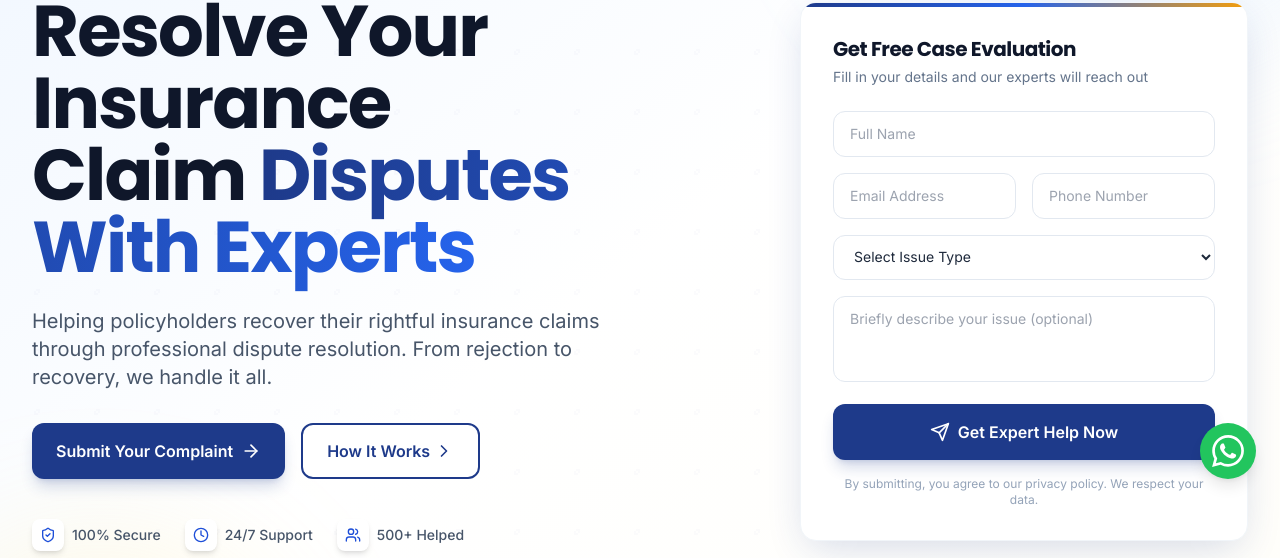
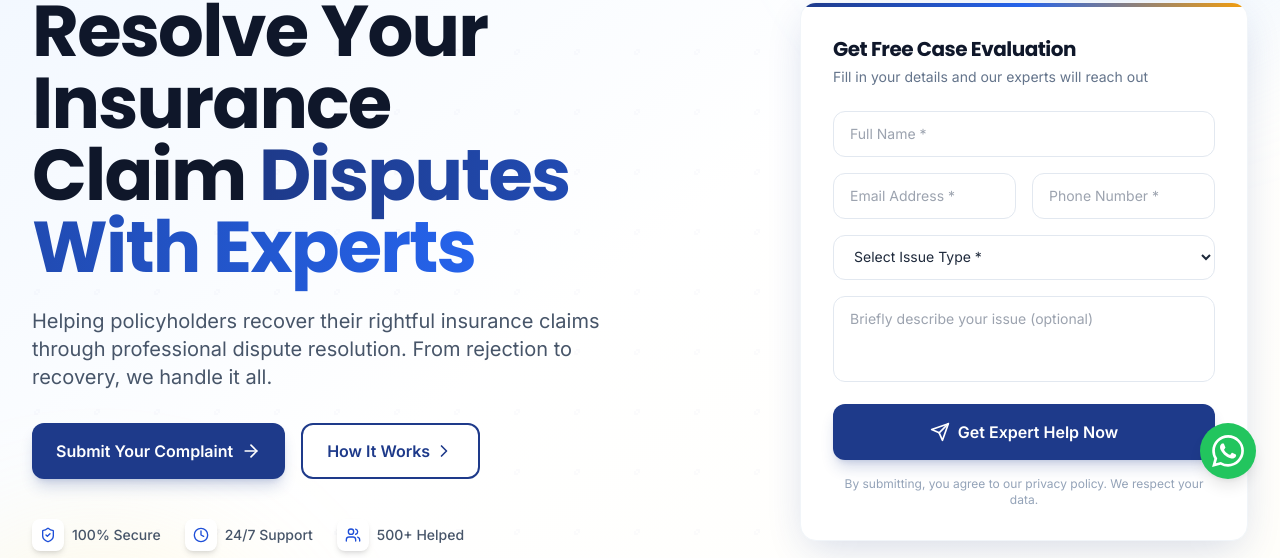
Before and after one commit to kanoigroups-stack/claimresolve-pro, a Next.js app: page / in a window 1280 px wide. Shown: the part 225-783 px from the top of the page. Built offline with nearby package versions, Linux system fonts and the light colour scheme.

Commit message:
Update LeadCaptureForm.tsx

```diff
--- a/components/forms/LeadCaptureForm.tsx
+++ b/components/forms/LeadCaptureForm.tsx
@@ -2,11 +2,11 @@
 
 import { useState } from "react";
 import { motion } from "framer-motion";
-import { Send, CheckCircle, Loader2 } from "lucide-react";
+import { Send, CheckCircle, Loader2, AlertCircle } from "lucide-react";
 
 const issueTypes = ["Claim Rejection", "Claim Delay", "Short Settlement", "Mis-selling", "Policy Dispute", "Other"];
 
-// CORRECT Google Form details
+// Google Form details
 const GOOGLE_FORM_ID = "1FAIpQLSeTkodT19oTHy2ZJeKm_uG1imDMRr_CTrPnlyuVNkYsOD9zFA";
 const GOOGLE_FORM_ENTRIES = {
   name: "entry.280581221",
@@ -16,32 +16,85 @@ const GOOGLE_FORM_ENTRIES = {
   message: "entry.1257999619",
 };
 
+interface FormErrors {
+  name?: string;
+  email?: string;
+  phone?: string;
+  issueType?: string;
+}
+
 export default function LeadCaptureForm() {
   const [formData, setFormData] = useState({ name: "", email: "", phone: "", issueType: "", message: "" });
+  const [errors, setErrors] = useState<FormErrors>({});
   const [isSubmitting, setIsSubmitting] = useState(false);
   const [isSubmitted, setIsSubmitted] = useState(false);
 
+  const validate = (): boolean => {
+    const newErrors: FormErrors = {};
+    let isValid = true;
+
+    // Name validation
+    if (!formData.name.trim()) {
+      newErrors.name = "Full name is required";
+      isValid = false;
+    } else if (formData.name.trim().length < 2) {
+      newErrors.name = "Name must be at least 2 characters";
+      isValid = false;
+    }
+
+    // Email validation
+    const emailRegex = /^[^\s@]+@[^\s@]+\.[^\s@]+$/;
+    if (!formData.email.trim()) {
+      newErrors.email = "Email address is required";
+      isValid = false;
+    } else if (!emailRegex.test(formData.email)) {
+      newErrors.email = "Please enter a valid email address";
+      isValid = false;
+    }
+
+    // Phone validation - Indian mobile: starts with 5-9, followed by 9 digits
+    const phoneRegex = /^[5-9][0-9]{9}$/;
+    if (!formData.phone.trim()) {
+      newErrors.phone = "Phone number is required";
+      isValid = false;
+    } else if (!phoneRegex.test(formData.phone)) {
+      newErrors.phone = "Enter a valid 10-digit Indian mobile number";
+      isValid = false;
+    }
+
+    // Issue type validation
+    if (!formData.issueType) {
+      newErrors.issueType = "Please select an issue type";
+      isValid = false;
+    }
+
+    setErrors(newErrors);
+    return isValid;
+  };
+
+  const handleChange = (field: string, value: string) => {
+    setFormData((prev) => ({ ...prev, [field]: value }));
+    // Clear error for this field when user starts typing
+    if (errors[field as keyof FormErrors]) {
+      setErrors((prev) => ({ ...prev, [field]: undefined }));
+    }
+  };
+
   const handleSubmit = (e: React.FormEvent) => {
     e.preventDefault();
+
+    if (!validate()) return;
+
     setIsSubmitting(true);
 
-    // Build the Google Form submission URL with all data
     const formUrl = `https://docs.google.com/forms/d/e/${GOOGLE_FORM_ID}/formResponse`;
-    const params = new URLSearchParams();
-    params.append(GOOGLE_FORM_ENTRIES.name, formData.name);
-    params.append(GOOGLE_FORM_ENTRIES.email, formData.email);
-    params.append(GOOGLE_FORM_ENTRIES.phone, formData.phone);
-    params.append(GOOGLE_FORM_ENTRIES.issueType, formData.issueType);
-    params.append(GOOGLE_FORM_ENTRIES.message, formData.message);
 
-    // Create a hidden form and submit it (most reliable method)
     const hiddenForm = document.createElement("form");
     hiddenForm.method = "POST";
     hiddenForm.action = formUrl;
     hiddenForm.target = "hidden-iframe";
     hiddenForm.style.display = "none";
 
-    // Add all fields to the hidden form
     Object.entries(GOOGLE_FORM_ENTRIES).forEach(([key, entryId]) => {
       const input = document.createElement("input");
       input.type = "hidden";
@@ -50,7 +103,6 @@ export default function LeadCaptureForm() {
       hiddenForm.appendChild(input);
     });
 
-    // Create hidden iframe target
     let iframe = document.getElementById("hidden-iframe") as HTMLIFrameElement | null;
     if (!iframe) {
       iframe = document.createElement("iframe");
@@ -63,17 +115,15 @@ export default function LeadCaptureForm() {
     document.body.appendChild(hiddenForm);
     hiddenForm.submit();
 
-    // Clean up
     setTimeout(() => {
       document.body.removeChild(hiddenForm);
     }, 1000);
 
-    // Show success
     setTimeout(() => {
       setIsSubmitting(false);
       setIsSubmitted(true);
+      setErrors({});
 
-      // Clear form after 3 seconds
       setTimeout(() => {
         setIsSubmitted(false);
         setFormData({ name: "", email: "", phone: "", issueType: "", message: "" });
@@ -102,51 +152,84 @@ export default function LeadCaptureForm() {
         <p className="text-sm text-slate-500">Fill in your details and our experts will reach out</p>
       </div>
 
-      <form onSubmit={handleSubmit} className="space-y-4">
+      <form onSubmit={handleSubmit} className="space-y-4" noValidate>
+        {/* Name Field */}
+        <div>
           <input
             type="text"
-          placeholder="Full Name"
-          required
+            placeholder="Full Name *"
             value={formData.name}
-          onChange={(e) => setFormData({ ...formData, name: e.target.value })}
-          className="w-full px-4 py-3 rounded-xl border border-slate-200 focus:border-primary-500 focus:ring-2 focus:ring-primary-200 outline-none transition-all text-sm"
+            onChange={(e) => handleChange("name", e.target.value)}
+            className={`w-full px-4 py-3 rounded-xl border ${errors.name ? "border-red-400 focus:border-red-500 focus:ring-2 focus:ring-red-200" : "border-slate-200 focus:border-primary-500 focus:ring-2 focus:ring-primary-200"} outline-none transition-all text-sm`}
           />
+          {errors.name && (
+            <div className="flex items-center gap-1.5 mt-1.5 text-red-500 text-xs">
+              <AlertCircle className="w-3.5 h-3.5" />
+              <span>{errors.name}</span>
+            </div>
+          )}
+        </div>
 
+        {/* Email & Phone Fields */}
         <div className="grid grid-cols-1 md:grid-cols-2 gap-4">
+          <div>
             <input
               type="email"
-            placeholder="Email Address"
-            required
+              placeholder="Email Address *"
               value={formData.email}
-            onChange={(e) => setFormData({ ...formData, email: e.target.value })}
-            className="w-full px-4 py-3 rounded-xl border border-slate-200 focus:border-primary-500 focus:ring-2 focus:ring-primary-200 outline-none transition-all text-sm"
+              onChange={(e) => handleChange("email", e.target.value)}
+              className={`w-full px-4 py-3 rounded-xl border ${errors.email ? "border-red-400 focus:border-red-500 focus:ring-2 focus:ring-red-200" : "border-slate-200 focus:border-primary-500 focus:ring-2 focus:ring-primary-200"} outline-none transition-all text-sm`}
             />
+            {errors.email && (
+              <div className="flex items-center gap-1.5 mt-1.5 text-red-500 text-xs">
+                <AlertCircle className="w-3.5 h-3.5" />
+                <span>{errors.email}</span>
+              </div>
+            )}
+          </div>
+
+          <div>
             <input
               type="tel"
-            placeholder="Phone Number"
-            required
-            pattern="[0-9]{10}"
+              placeholder="Phone Number *"
+              maxLength={10}
               value={formData.phone}
-            onChange={(e) => setFormData({ ...formData, phone: e.target.value })}
-            className="w-full px-4 py-3 rounded-xl border border-slate-200 focus:border-primary-500 focus:ring-2 focus:ring-primary-200 outline-none transition-all text-sm"
+              onChange={(e) => handleChange("phone", e.target.value.replace(/\D/g, ""))}
+              className={`w-full px-4 py-3 rounded-xl border ${errors.phone ? "border-red-400 focus:border-red-500 focus:ring-2 focus:ring-red-200" : "border-slate-200 focus:border-primary-500 focus:ring-2 focus:ring-primary-200"} outline-none transition-all text-sm`}
             />
+            {errors.phone && (
+              <div className="flex items-center gap-1.5 mt-1.5 text-red-500 text-xs">
+                <AlertCircle className="w-3.5 h-3.5" />
+                <span>{errors.phone}</span>
+              </div>
+            )}
+          </div>
         </div>
 
+        {/* Issue Type Field */}
+        <div>
           <select
-          required
             value={formData.issueType}
-          onChange={(e) => setFormData({ ...formData, issueType: e.target.value })}
-          className="w-full px-4 py-3 rounded-xl border border-slate-200 focus:border-primary-500 focus:ring-2 focus:ring-primary-200 outline-none transition-all text-sm bg-white"
+            onChange={(e) => handleChange("issueType", e.target.value)}
+            className={`w-full px-4 py-3 rounded-xl border ${errors.issueType ? "border-red-400 focus:border-red-500 focus:ring-2 focus:ring-red-200" : "border-slate-200 focus:border-primary-500 focus:ring-2 focus:ring-primary-200"} outline-none transition-all text-sm bg-white`}
           >
-          <option value="">Select Issue Type</option>
+            <option value="">Select Issue Type *</option>
             {issueTypes.map((type) => <option key={type} value={type}>{type}</option>)}
           </select>
+          {errors.issueType && (
+            <div className="flex items-center gap-1.5 mt-1.5 text-red-500 text-xs">
+              <AlertCircle className="w-3.5 h-3.5" />
+              <span>{errors.issueType}</span>
+            </div>
+          )}
+        </div>
 
+        {/* Message Field (Optional) */}
         <textarea
           placeholder="Briefly describe your issue (optional)"
           rows={3}
           value={formData.message}
-          onChange={(e) => setFormData({ ...formData, message: e.target.value })}
+          onChange={(e) => handleChange("message", e.target.value)}
           className="w-full px-4 py-3 rounded-xl border border-slate-200 focus:border-primary-500 focus:ring-2 focus:ring-primary-200 outline-none transition-all text-sm resize-none"
         />
 
```
Lines whose indentation alone changed are shown as unchanged.
